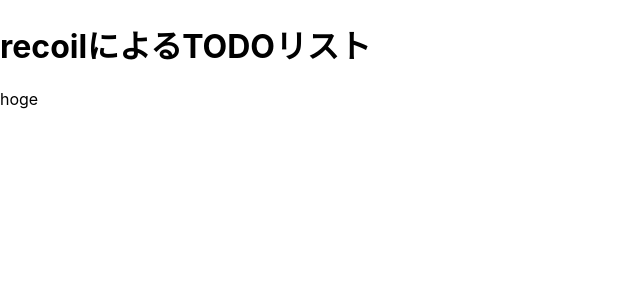
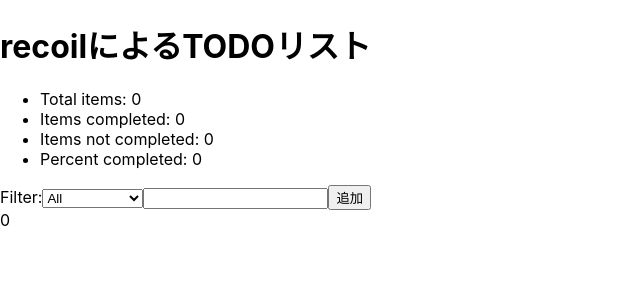
Before and after one commit to SonedaYusuke/next-template, a Next.js app: page /recoilTodo in a window 1280 px wide. Shown: the top 300 px of the page, without its empty margins (0-640 px from the left). Built offline with nearby package versions, Linux system fonts and the light colour scheme.

Commit message:
一回コミット

```diff
--- a/src/components/Todo.tsx
+++ b/src/components/Todo.tsx
@@ -1,12 +1,184 @@
-import React, { FC, ChangeEvent } from "react"
+import React, { FC, useState, ChangeEvent } from "react"
 
-import { atom, useRecoilState } from "recoil"
+import { atom, selector, useRecoilState, useRecoilValue, useSetRecoilState } from "recoil"
+
+type Item = {
+  id: number,
+  text: string,
+  isComplete: boolean
+}
+
+let id = 0
+const getId = () => {
+  return id++
+}
+
+const replaceItemAtIndex = (arr: Item[], index: number, newValue: Item) => {
+  console.log(arr)
+  return [...arr.slice(0, index), newValue, ...arr.slice(index + 1)]
+}
+
+const removeItemAtIndex = (arr: Item[], index: number) => {
+  return [...arr.slice(0, index), ...arr.slice(index + 1)]
+}
+
+const todoListState = atom<Item[]>({
+  key: "todoListState",
+  default: []
+})
+
+const todoListFilterState = atom({
+  key: "todoListFilterState",
+  default: "show all"
+})
+
+const filteredTodoListState = selector({
+  key: "filteredTodoListState",
+  get: ({ get }) => {
+    const filter = get(todoListFilterState)
+    const list = get(todoListState)
+
+    switch (filter) {
+      case "Show Completed":
+        return list.filter((item) => item.isComplete)
+      case "Show Uncompleted":
+        return list.filter((item) => !item.isComplete)
+      default:
+        return list
+    }
+  }
+})
+
+const TodoListFilters: FC = () => {
+  const [filter, setFilter] = useRecoilState(todoListFilterState)
+
+  const updateFilter = (event: ChangeEvent<HTMLSelectElement>) => {
+    const value = event.target.value
+    setFilter(value)
+  }
+
+  return (
+    <>
+      Filter:
+      <select value={filter} onChange={(event) => updateFilter(event)}>
+        <option value="Show All">All</option>
+        <option value="Show Completed">Completed</option>
+        <option value="Show Uncompleted">Uncompleted</option>
+       </select>
+    </>
+  )
+}
+
+const TodoItemCreator: FC = () => {
+  const [inputValue, setInputValue] = useState<string>("")
+  const setTodoList = useSetRecoilState(todoListState)
+
+  const addItem = () => {
+    setTodoList((oldTodoList) => [
+      ...oldTodoList,
+      {
+        id: getId(),
+        text: inputValue,
+        isComplete: false,
+      }
+    ])
+    setInputValue("")
+  }
+
+  const onChange = (event: ChangeEvent<HTMLInputElement>) => {
+    setInputValue(event.target.value)
+  }
+
+  return (
+    <>
+      <input type="text" value={inputValue} onChange={(event) => onChange(event)} />
+      <button onClick={() => addItem()}>追加</button>
+    </>
+  )
+}
+
+const todoListStatsState = selector({
+  key: "todoListStatsState",
+  get: ({ get }) => {
+    const todoList = get(todoListState)
+    const totalNum = todoList.length
+    const totalCompletedNum = todoList.filter((item) => item.isComplete).length
+    const totalUncompletedNum = totalNum - totalCompletedNum
+    const percentCompleted = totalNum === 0 ? 0 : totalCompletedNum / totalNum * 100
+
+    return {
+      totalNum, totalCompletedNum, totalUncompletedNum, percentCompleted
+    }
+  }
+})
+
+const TodoListStats = () => {
+  const { totalNum, totalCompletedNum, totalUncompletedNum, percentCompleted } = useRecoilValue(todoListStatsState)
+
+  const formattedPercentCompleted = Math.round(percentCompleted)
+
+  return (
+    <ul>
+      <li>Total items: {totalNum}</li>
+      <li>Items completed: {totalCompletedNum}</li>
+      <li>Items not completed: {totalUncompletedNum}</li>
+      <li>Percent completed: {formattedPercentCompleted}</li>
+    </ul>
+  )
+}
+
+const TodoItem:FC<any> = ({ item }) => {
+  const [todoList, setTodoList] = useRecoilState(todoListState)
+  const index = todoList.findIndex((listItem) => listItem === item)
+
+  const editItemText = (event: ChangeEvent<HTMLInputElement>) => {
+    const newList = replaceItemAtIndex(todoList, index, {
+      ...item,
+      text: event.target.value,
+    })
+
+    setTodoList(newList)
+  }
+
+  const toggleItemCompletion = () => {
+    const newList = replaceItemAtIndex(todoList, index, {
+      ...item,
+      isComplete: !item.isComplete
+    })
+    setTodoList(newList)
+  }
+
+  const deleteItem = () => {
+    const newList = removeItemAtIndex(todoList, index)
+
+    setTodoList(newList)
+  }
+
+  return (
+    <>
+      <p>{item}</p>
+      <input type="text" value={item.text} onChange={(event) => editItemText(event)} />
+      <input type="checkbox" checked={item.isComplete} onChange={toggleItemCompletion} />
+      <button onClick={deleteItem}>X</button>
+    </>
+  )
+
+}
 
 const Todo: FC = () => {
+  const todoList = useRecoilValue(todoListState)
 
   return (
     <div>
-      <p>hoge</p>
+      <TodoListStats />
+      <TodoListFilters />
+      <TodoItemCreator />
+
+      <p>{id}</p>
+
+      {todoList.map((todoItem) => (
+        <TodoItem key={todoItem.id} item={todoItem} />
+      ))}
     </div>
   )
 }
```
